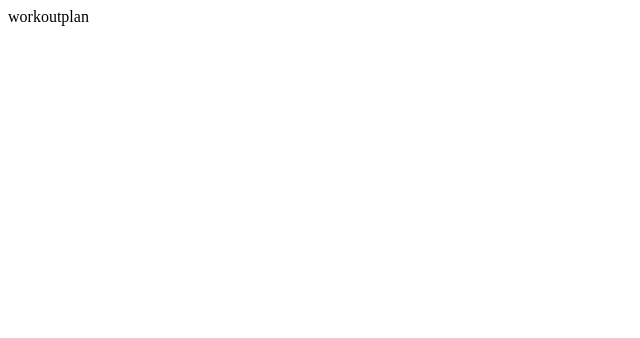
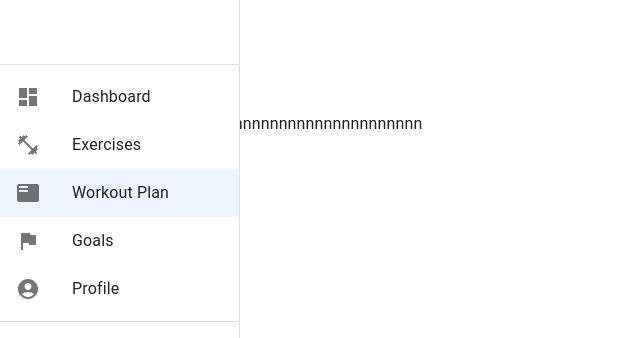
Before and after one commit to NiTR0-CH4RG3R/fitness-app-frontend, a React (Create React App) app: page /workout_plan in a window 1280 px wide. Shown: the top 338 px of the page, without its empty margins (0-640 px from the left). Built offline with nearby package versions, Linux system fonts and the light colour scheme.

Commit message:
create side bar

```diff
--- a/src/App.js
+++ b/src/App.js
@@ -4,24 +4,24 @@ import Exercises from "./scenes/exercises/Exercises";
 import Goals from "./scenes/goals/Goals";
 import Profile from "./scenes/profile/Profile";
 import Workout_plan from "./scenes/workout_plan/Workout_plan";
-import  Sidebar  from "./scenes/global/Sidebar";
+import Sidebar from "./scenes/global/Sidebar";
 
 function App() {
   return (
+    <BrowserRouter>
       <div className="App">
         <div className="content">
-        <Sidebar/>
-      <BrowserRouter>
+          <Sidebar />
           <Routes>
             <Route path="/" element={<Dashbordd />} />
-          <Route path="/exercises" element={<Exercises/>}/>
-          <Route path="/goals" element={<Goals/>}/>
-          <Route path="/profile" element={<Profile/>}/>
-          <Route path="/workout_plan" element={<Workout_plan/>}/>
+            <Route path="/exercises" element={<Exercises />} />
+            <Route path="/goals" element={<Goals />} />
+            <Route path="/profile" element={<Profile />} />
+            <Route path="/workout_plan" element={<Workout_plan />} />
           </Routes>
-      </BrowserRouter>
         </div>
       </div>
+    </BrowserRouter>
   );
 }
 
--- a/src/scenes/global/Sidebar.jsx
+++ b/src/scenes/global/Sidebar.jsx
@@ -1,30 +1,155 @@
-import React from 'react';
-import { useState } from 'react';
-import{ProSidebar,Menu,MenuItem} from 'react-pro-sidebar';
-import { Box,IconButton,Typography,useTheme } from '@mui/material';
-import { Link } from 'react-router-dom';
+import * as React from "react";
+import PropTypes from "prop-types";
+import AppBar from "@mui/material/AppBar";
+import Box from "@mui/material/Box";
+import CssBaseline from "@mui/material/CssBaseline";
+import Divider from "@mui/material/Divider";
+import Drawer from "@mui/material/Drawer";
+import IconButton from "@mui/material/IconButton";
+
+import List from "@mui/material/List";
+import ListItem from "@mui/material/ListItem";
+import ListItemButton from "@mui/material/ListItemButton";
+import ListItemIcon from "@mui/material/ListItemIcon";
+import ListItemText from "@mui/material/ListItemText";
+
+import MenuIcon from "@mui/icons-material/Menu";
+import Toolbar from "@mui/material/Toolbar";
+import Typography from "@mui/material/Typography";
+
+import DashboardIcon from "@mui/icons-material/Dashboard";
+import FitnessCenterIcon from "@mui/icons-material/FitnessCenter";
+import FeaturedPlayListIcon from "@mui/icons-material/FeaturedPlayList";
+import FlagIcon from "@mui/icons-material/Flag";
+import AccountCircleIcon from "@mui/icons-material/AccountCircle";
+import { useLocation } from "react-router-dom";
+import { Link } from "react-router-dom";
 
 
+const drawerWidth = 240;
 
+function ResponsiveDrawer(props) {
+  const { window } = props;
+  const location = useLocation();
+  const [mobileOpen, setMobileOpen] = React.useState(false);
 
+  const handleDrawerToggle = () => {
+    setMobileOpen(!mobileOpen);
+  };
 
-export default function () {
-  const theme= useTheme();
-  const [isCollapsed,setIsCollapsed]=useState(false);
-  const [selected,isSelected]=useState("Dashbordd");
+  const drawer = (
+    <div>
+      <Toolbar />
+      <Divider />
+      <List>
+        {[
+          { text: "Dashboard", icon: <DashboardIcon />, link: "/" },
+          { text: "Exercises", icon: <FitnessCenterIcon />, link: "/exercises" },
+          { text: "Workout Plan", icon: <FeaturedPlayListIcon />, link: "/workout_plan" },
+          { text: "Goals", icon: <FlagIcon />, link: "/goals" },
+          { text: "Profile", icon: <AccountCircleIcon />, link: "/profile" },
+        ].map((item) => (
+          <ListItem key={item.text} disablePadding>
+            <ListItemButton component={Link} to={item.link} selected={location.pathname === item.link}>
+              <ListItemIcon>{item.icon}</ListItemIcon>
+              <ListItemText primary={item.text} />
+            </ListItemButton>
+          </ListItem>
+        ))}
+
+      </List>
+      <Divider />
+
+    </div>
+  );
+
+  // Remove this const when copying and pasting into your project.
+  const container =
+    window !== undefined ? () => window().document.body : undefined;
 
   return (
-    <Box
-    sx={{
-      "& .pro-sidebar-inner" :{
-        backgroundColor:"#000 !important"
-      },
-      "& .pro-icon-wrapper":{
-        backgroundColor:"transparent !important"
-      }
-    }}
-    >
-
+    <Box sx={{ display: "flex" }}>
+      <CssBaseline />
+      <AppBar
+        position="fixed"
+        sx={{
+          width: { sm: `calc(100% - ${drawerWidth}px)` },
+          ml: { sm: `${drawerWidth}px` },
+        }}
+      >
+        {/*<Toolbar>
+          <IconButton
+            color="inherit"
+            aria-label="open drawer"
+            edge="start"
+            onClick={handleDrawerToggle}
+            sx={{ mr: 2, display: { sm: "none" } }}
+          >
+            <MenuIcon />
+          </IconButton>
+          <Typography variant="h6" noWrap component="div">
+            Responsive drawer
+          </Typography>
+        </Toolbar>*/}
+      </AppBar>
+      <Box
+        component="nav"
+        sx={{ width: { sm: drawerWidth }, flexShrink: { sm: 0 } }}
+        aria-label="mailbox folders"
+      >
+        {/* The implementation can be swapped with js to avoid SEO duplication of links. */}
+        <Drawer
+          container={container}
+          variant="temporary"
+          open={mobileOpen}
+          onClose={handleDrawerToggle}
+          ModalProps={{
+            keepMounted: true, // Better open performance on mobile.
+          }}
+          sx={{
+            display: { xs: "block", sm: "none" },
+            "& .MuiDrawer-paper": {
+              boxSizing: "border-box",
+              width: drawerWidth,
+            },
+          }}
+        >
+          {drawer}
+        </Drawer>
+        <Drawer
+          variant="permanent"
+          sx={{
+            display: { xs: "none", sm: "block" },
+            "& .MuiDrawer-paper": {
+              boxSizing: "border-box",
+              width: drawerWidth,
+            },
+          }}
+          open
+        >
+          {drawer}
+        </Drawer>
+      </Box>
+      <Box
+        component="main"
+        sx={{
+          flexGrow: 1,
+          p: 3,
+          width: { sm: `calc(100% - ${drawerWidth}px)` },
+        }}
+      >
+        <Toolbar />
+      </Box>
     </Box>
   );
 }
+
+ResponsiveDrawer.propTypes = {
+  /**
+   * Injected by the documentation to work in an iframe.
+   * Remove this when copying and pasting into your project.
+   */
+  window: PropTypes.func,
+};
+
+export default ResponsiveDrawer;
--- a/src/scenes/workout_plan/Workout_plan.jsx
+++ b/src/scenes/workout_plan/Workout_plan.jsx
@@ -3,7 +3,7 @@ import React from 'react';
 export default function Workout_plan() {
   return (
     <div>
-      workoutplan
+      workoutplannnnnnnnnnnnnnnnnnnnnnnnnnnnnnnnnnnnnn
     </div>
   );
 }
--- /dev/null
+++ b/src/theme.js
@@ -0,0 +1,214 @@
+import { createContext, useState, useMemo } from "react";
+import { createTheme } from "@mui/material/styles";
+
+// color design tokens export
+export const tokens = (mode) => ({
+  ...(mode === "dark"
+    ? {
+        grey: {
+          100: "#e0e0e0",
+          200: "#c2c2c2",
+          300: "#a3a3a3",
+          400: "#858585",
+          500: "#666666",
+          600: "#525252",
+          700: "#3d3d3d",
+          800: "#292929",
+          900: "#141414",
+        },
+        primary: {
+          100: "#d0d1d5",
+          200: "#a1a4ab",
+          300: "#727681",
+          400: "#1F2A40",
+          500: "#141b2d",
+          600: "#101624",
+          700: "#0c101b",
+          800: "#080b12",
+          900: "#040509",
+        },
+        greenAccent: {
+          100: "#dbf5ee",
+          200: "#b7ebde",
+          300: "#94e2cd",
+          400: "#70d8bd",
+          500: "#4cceac",
+          600: "#3da58a",
+          700: "#2e7c67",
+          800: "#1e5245",
+          900: "#0f2922",
+        },
+        redAccent: {
+          100: "#f8dcdb",
+          200: "#f1b9b7",
+          300: "#e99592",
+          400: "#e2726e",
+          500: "#db4f4a",
+          600: "#af3f3b",
+          700: "#832f2c",
+          800: "#58201e",
+          900: "#2c100f",
+        },
+        blueAccent: {
+          100: "#e1e2fe",
+          200: "#c3c6fd",
+          300: "#a4a9fc",
+          400: "#868dfb",
+          500: "#6870fa",
+          600: "#535ac8",
+          700: "#3e4396",
+          800: "#2a2d64",
+          900: "#151632",
+        },
+      }
+    : {
+        grey: {
+          100: "#141414",
+          200: "#292929",
+          300: "#3d3d3d",
+          400: "#525252",
+          500: "#666666",
+          600: "#858585",
+          700: "#a3a3a3",
+          800: "#c2c2c2",
+          900: "#e0e0e0",
+        },
+        primary: {
+          100: "#040509",
+          200: "#080b12",
+          300: "#0c101b",
+          400: "#f2f0f0", // manually changed
+          500: "#141b2d",
+          600: "#1F2A40",
+          700: "#727681",
+          800: "#a1a4ab",
+          900: "#d0d1d5",
+        },
+        greenAccent: {
+          100: "#0f2922",
+          200: "#1e5245",
+          300: "#2e7c67",
+          400: "#3da58a",
+          500: "#4cceac",
+          600: "#70d8bd",
+          700: "#94e2cd",
+          800: "#b7ebde",
+          900: "#dbf5ee",
+        },
+        redAccent: {
+          100: "#2c100f",
+          200: "#58201e",
+          300: "#832f2c",
+          400: "#af3f3b",
+          500: "#db4f4a",
+          600: "#e2726e",
+          700: "#e99592",
+          800: "#f1b9b7",
+          900: "#f8dcdb",
+        },
+        blueAccent: {
+          100: "#151632",
+          200: "#2a2d64",
+          300: "#3e4396",
+          400: "#535ac8",
+          500: "#6870fa",
+          600: "#868dfb",
+          700: "#a4a9fc",
+          800: "#c3c6fd",
+          900: "#e1e2fe",
+        },
+      }),
+});
+
+// mui theme settings
+export const themeSettings = (mode) => {
+  const colors = tokens(mode);
+  return {
+    palette: {
+      mode: mode,
+      ...(mode === "dark"
+        ? {
+            // palette values for dark mode
+            primary: {
+              main: colors.primary[500],
+            },
+            secondary: {
+              main: colors.greenAccent[500],
+            },
+            neutral: {
+              dark: colors.grey[700],
+              main: colors.grey[500],
+              light: colors.grey[100],
+            },
+            background: {
+              default: colors.primary[500],
+            },
+          }
+        : {
+            // palette values for light mode
+            primary: {
+              main: colors.primary[100],
+            },
+            secondary: {
+              main: colors.greenAccent[500],
+            },
+            neutral: {
+              dark: colors.grey[700],
+              main: colors.grey[500],
+              light: colors.grey[100],
+            },
+            background: {
+              default: "#fcfcfc",
+            },
+          }),
+    },
+    typography: {
+      fontFamily: ["Source Sans Pro", "sans-serif"].join(","),
+      fontSize: 12,
+      h1: {
+        fontFamily: ["Source Sans Pro", "sans-serif"].join(","),
+        fontSize: 40,
+      },
+      h2: {
+        fontFamily: ["Source Sans Pro", "sans-serif"].join(","),
+        fontSize: 32,
+      },
+      h3: {
+        fontFamily: ["Source Sans Pro", "sans-serif"].join(","),
+        fontSize: 24,
+      },
+      h4: {
+        fontFamily: ["Source Sans Pro", "sans-serif"].join(","),
+        fontSize: 20,
+      },
+      h5: {
+        fontFamily: ["Source Sans Pro", "sans-serif"].join(","),
+        fontSize: 16,
+      },
+      h6: {
+        fontFamily: ["Source Sans Pro", "sans-serif"].join(","),
+        fontSize: 14,
+      },
+    },
+  };
+};
+
+// context for color mode
+export const ColorModeContext = createContext({
+  toggleColorMode: () => {},
+});
+
+export const useMode = () => {
+  const [mode, setMode] = useState("dark");
+
+  const colorMode = useMemo(
+    () => ({
+      toggleColorMode: () =>
+        setMode((prev) => (prev === "light" ? "dark" : "light")),
+    }),
+    []
+  );
+
+  const theme = useMemo(() => createTheme(themeSettings(mode)), [mode]);
+  return [theme, colorMode];
+};
```
Lines whose indentation alone changed are shown as unchanged.
